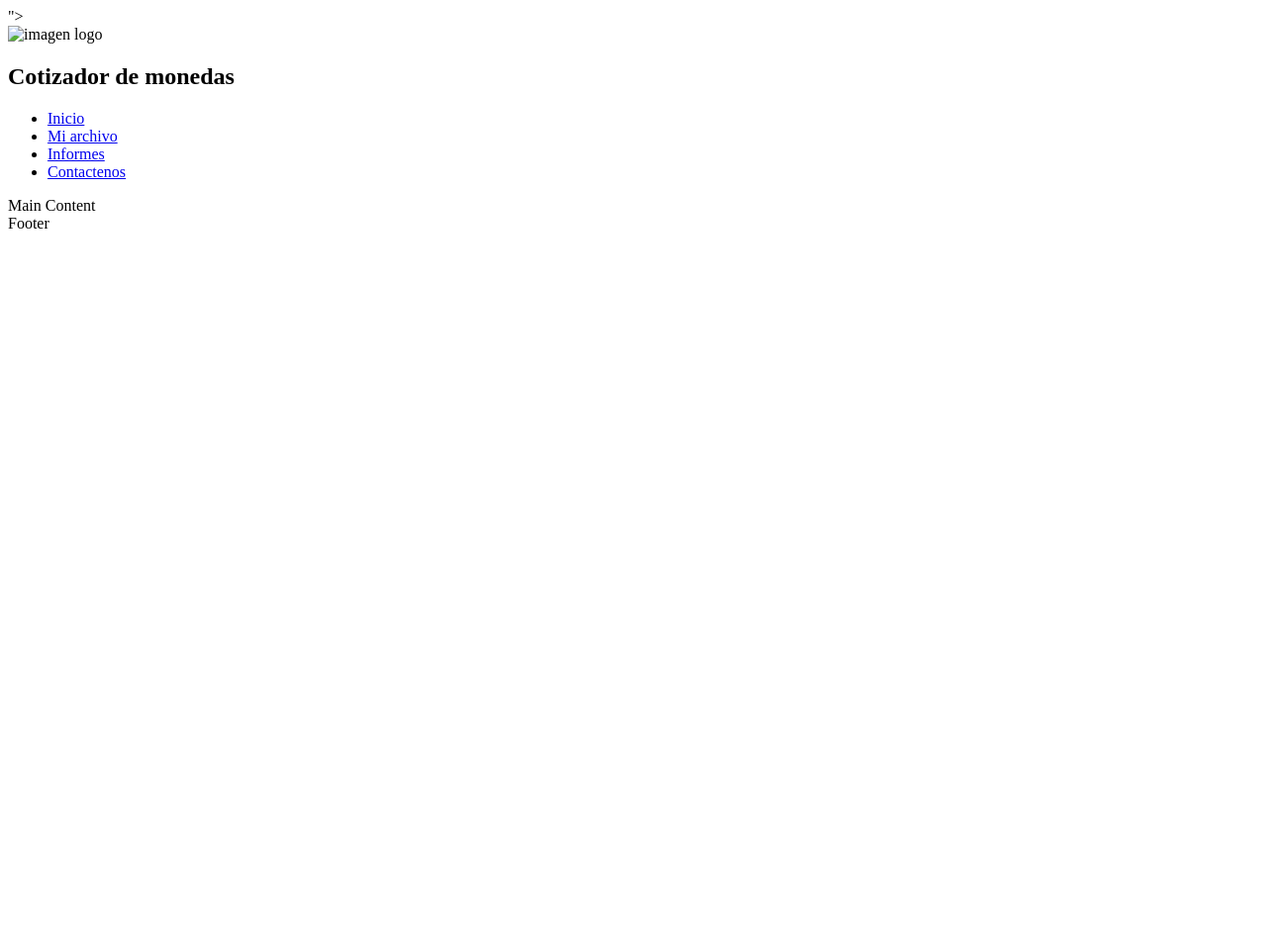
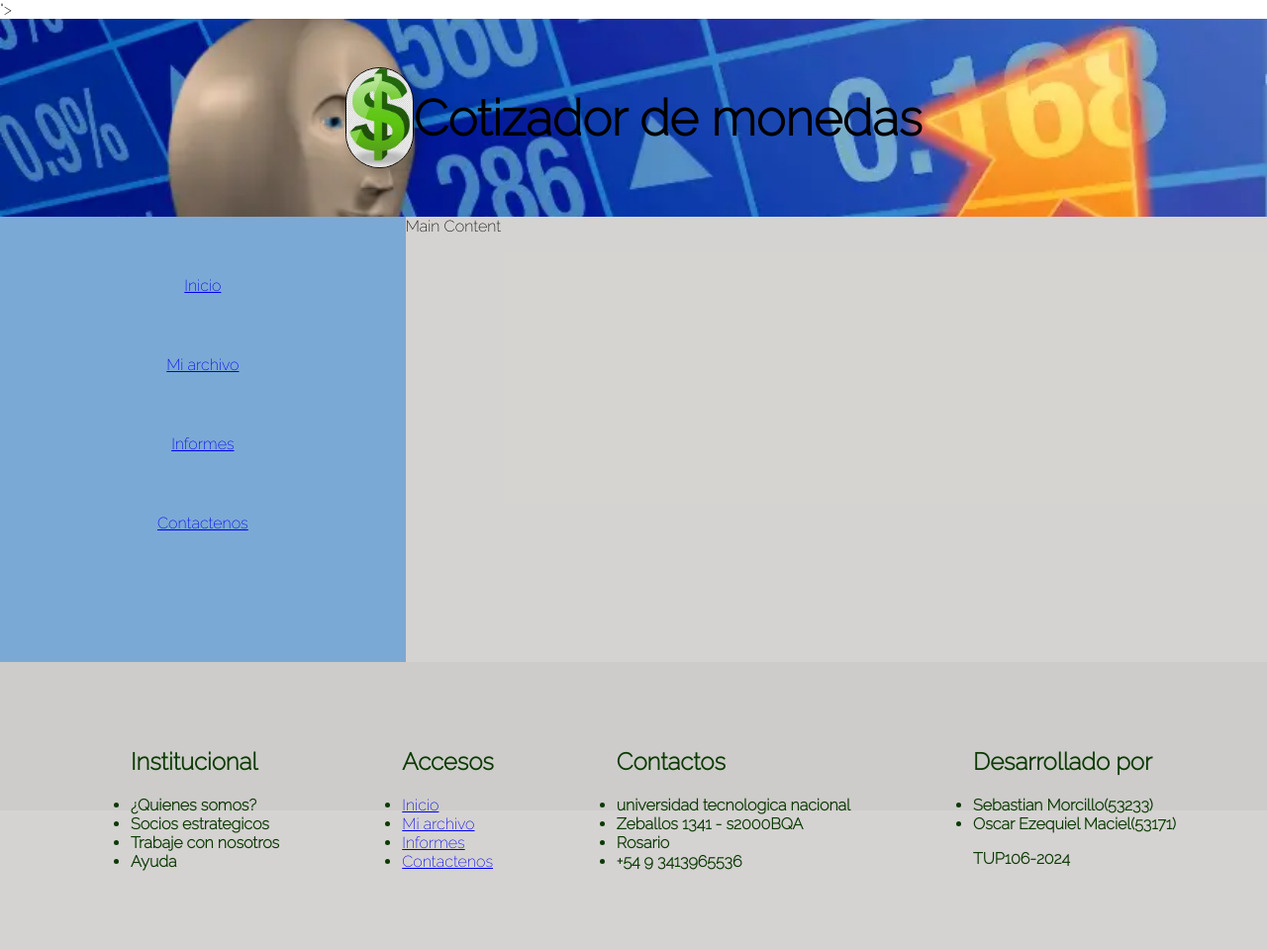
Before and after one commit to Sebas-ale6/tup-lc2-cotizador-app, a plain HTML site: page tup-lc2-cotizador-app/MiArchivo.html in a window 1280 px wide. Shown: the whole page at 99% size. Before the commit the page ends 800 px from the top, so only its background shows below. Drawn offline with Linux system fonts and the light colour scheme.

Commit message:
Update MiArchivo.html

```diff
--- a/tup-lc2-cotizador-app/MiArchivo.html
+++ b/tup-lc2-cotizador-app/MiArchivo.html
@@ -4,8 +4,8 @@
     <meta charset="UTF-8">
     <meta name="viewport" content="width=device-width, initial-scale=1.0">
     <title> DOLAR HOUSE</title>
-    <link rel="stylesheet" href="css/pages/page.css">
-    <link rel="icon" href="img/1cb98588-17d5-4ceb-8496-6263d61aa082.jpg"  type="image/jpeg">">
+    <link rel="stylesheet" href="css/common.css">
+    <link rel="icon" href="img/logo_dolar.jpg"  type="image/jpeg">">
 </head>
 
 
@@ -19,7 +19,7 @@
          <header>
              <section id="imagen_fondo">
 
-                <img src="img/1cb98588-17d5-4ceb-8496-6263d61aa082.jpg" alt="imagen logo" class="logo">
+                <img src="img/logo_dolar.jpg" alt="imagen logo" class="logo">
 
                 <h1>Cotizador de monedas</h1>
             </section>
@@ -31,10 +31,10 @@
 
             <nav>
                 <ul>
-                <li><a href="#">Inicio</a></li>
-                <li><a href="#">Mi archivo</a></li>
-                <li><a href="#">Informes</a></li>
-                <li><a href="#">Contactenos</a></li>
+                <li><a href="index.html">Inicio</a></li>
+                <li><a href="MiArchivo.html">Mi archivo</a></li>
+                <li><a href="informes.html">Informes</a></li>
+                <li><a href="contacto.html">Contactenos</a></li>
                 </ul>
                 </nav>
 
@@ -51,9 +51,46 @@
 
 
         <div class ="item_d">
+
+
             <footer>
 
-            Footer
+
+
+                <ul>
+                    <h2>Institucional</h2>
+                    <li><b>¿Quienes somos? </b></li>
+                    <li><b>Socios estrategicos</b></li>
+                    <li><b>Trabaje con nosotros</b></li>
+                    <li><b>Ayuda</b></li>
+
+                </ul>
+
+                  <ul>
+                    <h2>Accesos</h2>
+                    <li><a href="index.html">Inicio</a></li>
+                    <li><a href="MiArchivo.html">Mi archivo</a></li>
+                    <li><a href="informes.html">Informes</a></li>
+                    <li><a href="contacto.html">Contactenos</a></li>
+
+                  </ul>
+
+                  <ul>
+                    <h2>Contactos</h2>
+                    <li><b>universidad tecnologica nacional</b></li>
+                    <li><b>Zeballos 1341 - s2000BQA</b></li>
+                    <li><b>Rosario</b></li>
+                    <li><b>+54 9 3413965536</b></li>
+                  </ul>
+
+                  <ul>
+                    <h2>Desarrollado por</h2>
+                    <li><b>Sebastian Morcillo(53233)</b></li>
+                    <li><b>Oscar Ezequiel Maciel(53171)</b></li>
+                    <p><b>TUP106-2024</b></p>
+                  </ul>
+
+
 
             </footer>
 
```
Lines whose indentation alone changed are shown as unchanged.
